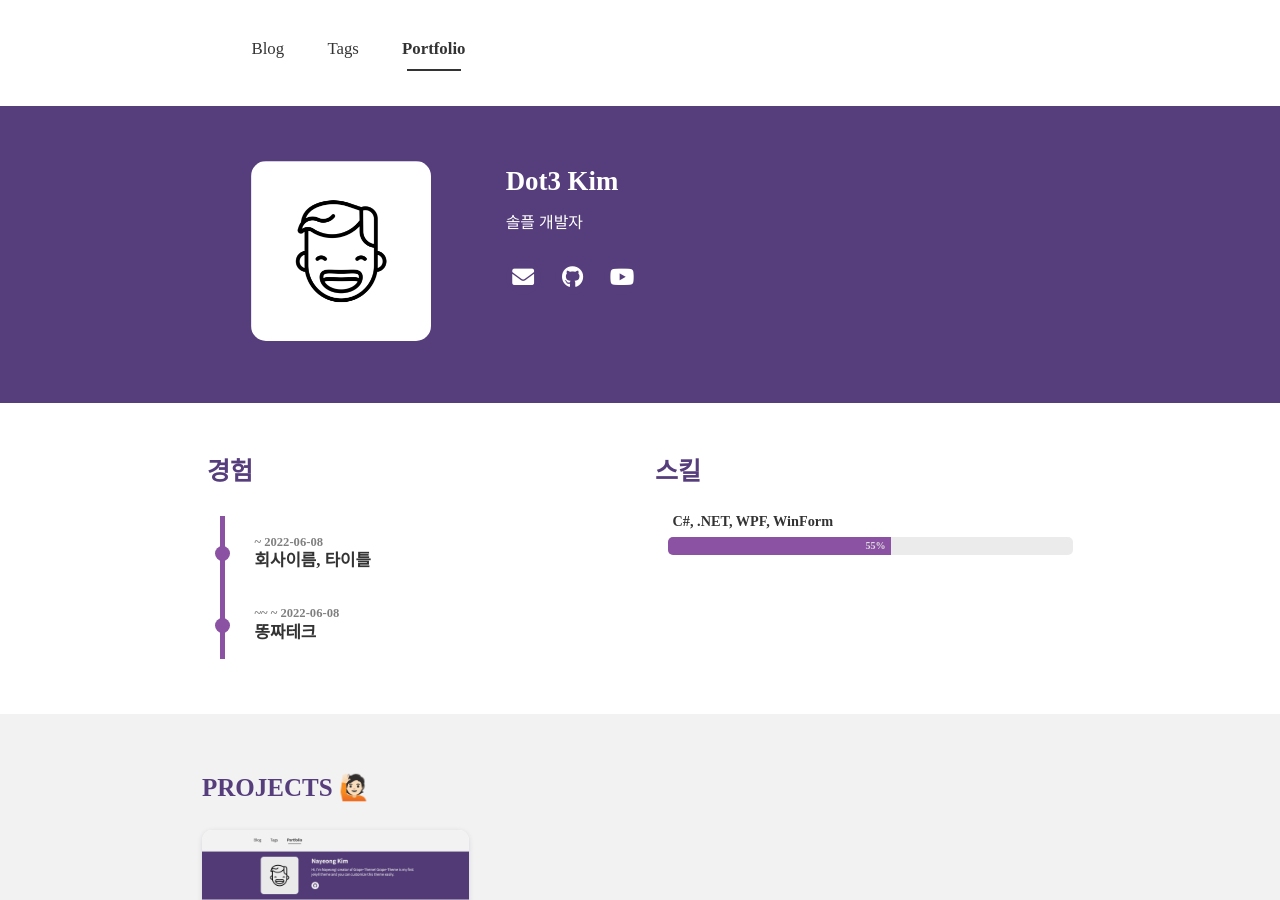
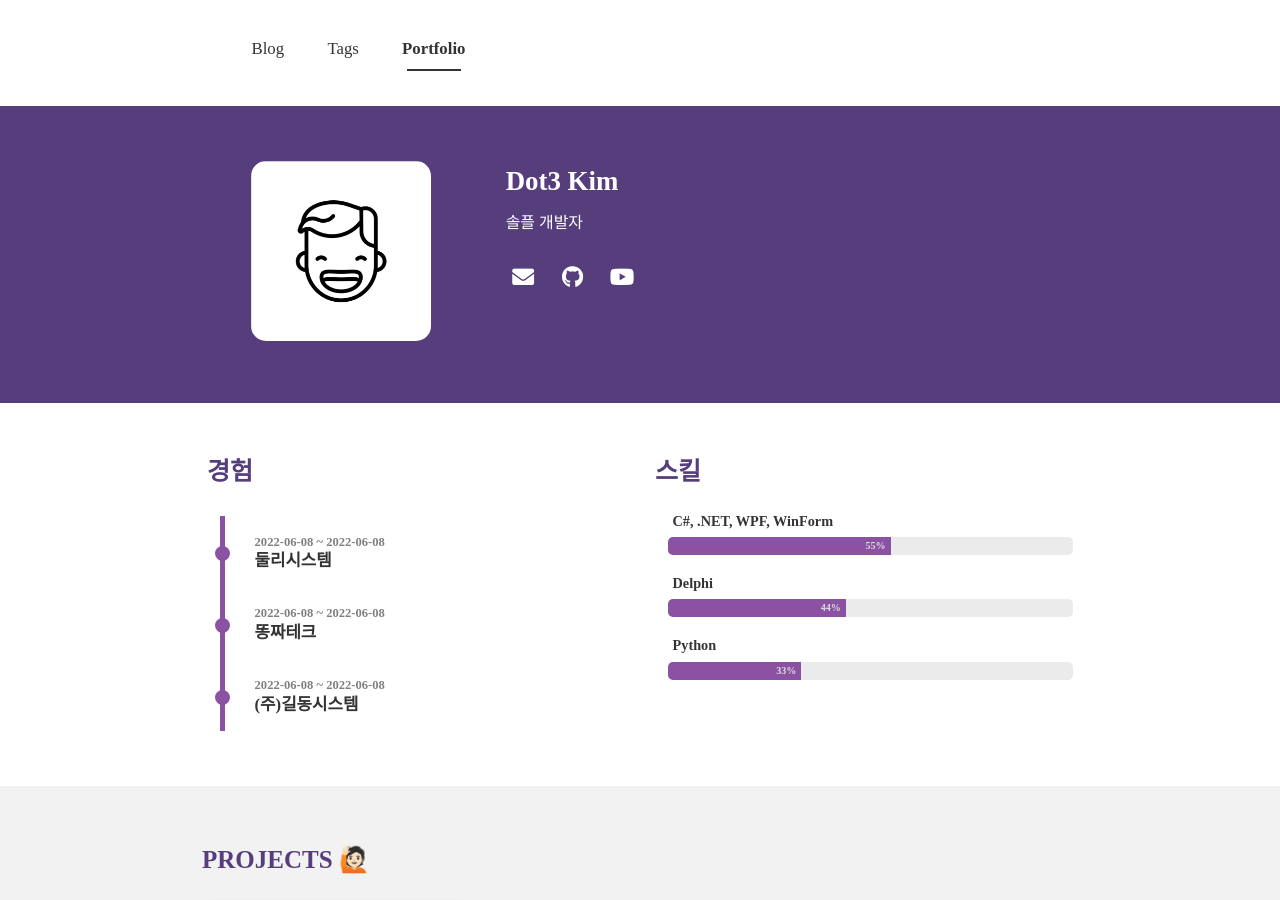
Before and after one commit to Dot3Kim/dot3kim.github.io, a Jekyll site: the page built from portfolio.html, in a window 1280 px wide and 900 px high. Built offline with Jekyll 4.4.1, drawn with Linux system fonts in a browser that asks for light colours; nearby versions of some CDN libraries; some web fonts are replaced.

Commit message:
Update _config.yml

```diff
--- a/_config.yml
+++ b/_config.yml
@@ -13,15 +13,22 @@ theme_settings :
     username : Dot3 Kim
     description : 솔플 개발자
     experience :
-      - start : ~
+      - start : 2022-06-08
         end : 2022-06-08
-        experience : 회사이름, 타이틀
-      - start : ~~
+        experience : 둘리시스템
+      - start : 2022-06-08
         end : 2022-06-08
         experience : 똥짜테크
+      - start : 2022-06-08
+        end : 2022-06-08
+        experience : (주)길동시스템
     skills :
       - skill : C#, .NET, WPF, WinForm
         value : 55  # Percent value
+      - skill : Delphi
+        value : 44  # Percent value
+      - skill : Python
+        value : 33  # Percent value
 
   # Icons
   icons :
```
